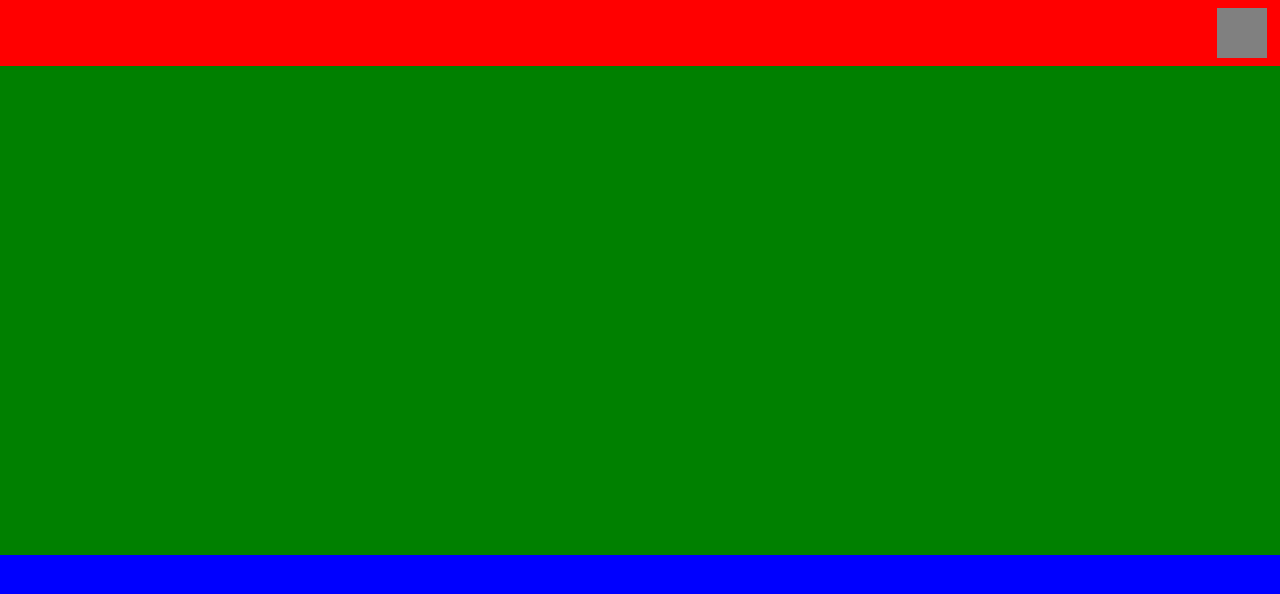
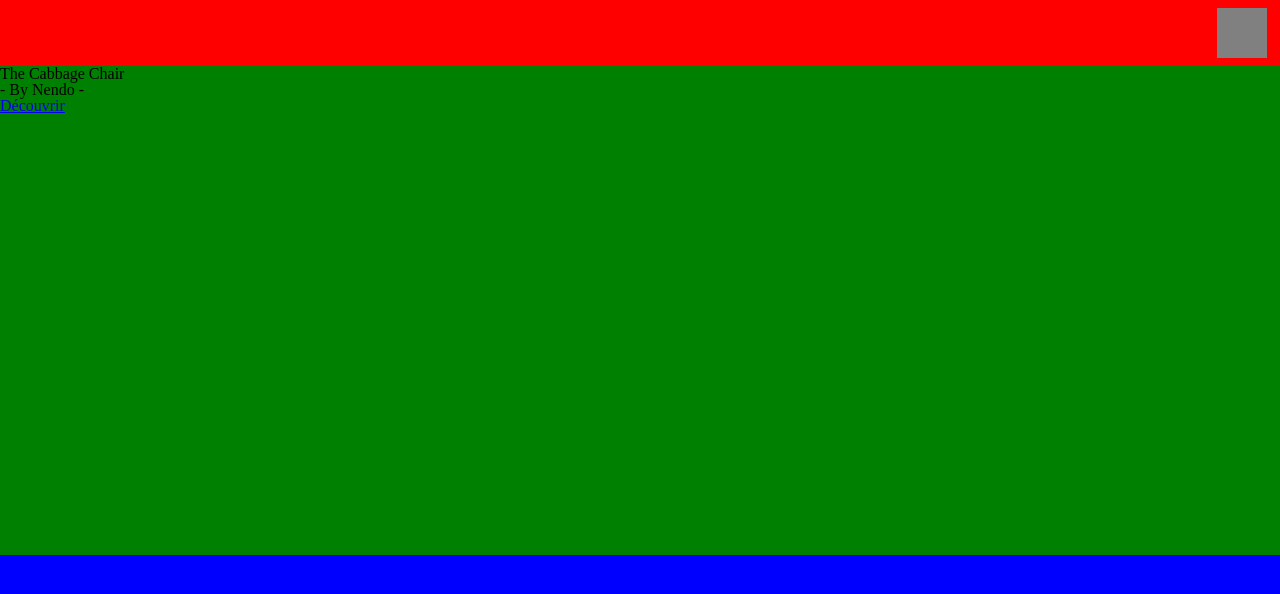
Before and after one commit to Kerta-Carton/project-cabbage-chair-dev, a website built with Parcel: page src/index.html in a window 1280 px wide. Built offline with nearby package versions, Linux system fonts and the light colour scheme.

Commit message:
[update] add homepage content

```diff
--- a/src/index.html
+++ b/src/index.html
@@ -3,17 +3,28 @@
 <head>
     <meta charset="UTF-8">
     <meta name="viewport" content="width=device-width, initial-scale=1.0">
+    <link href="https://fonts.googleapis.com/css2?family=Playfair+Display+SC&display=swap" rel="stylesheet">
     <link rel="stylesheet" href="./styles/style.scss">
     <title>Cabbage chair By Nendo</title>
 </head>
 <body>
     <!--Entête contenant le menu-->
     <header class="header">
-        <nav class="nav"></nav>
+        <nav class="nav">
+
+       </nav>
     </header>
+
 
     <!--Contenu de la page-->
     <main class="main">
+      <section class="homepage">
+        <h1 class="homepage__title"> The Cabbage Chair</h1>
+
+        <h2 class="homepage__creator"> - By Nendo - </h2>
+
+          <a class="homepage__link" href="#"> Découvrir</a>
+      </section>
 
     </main>
 
```
